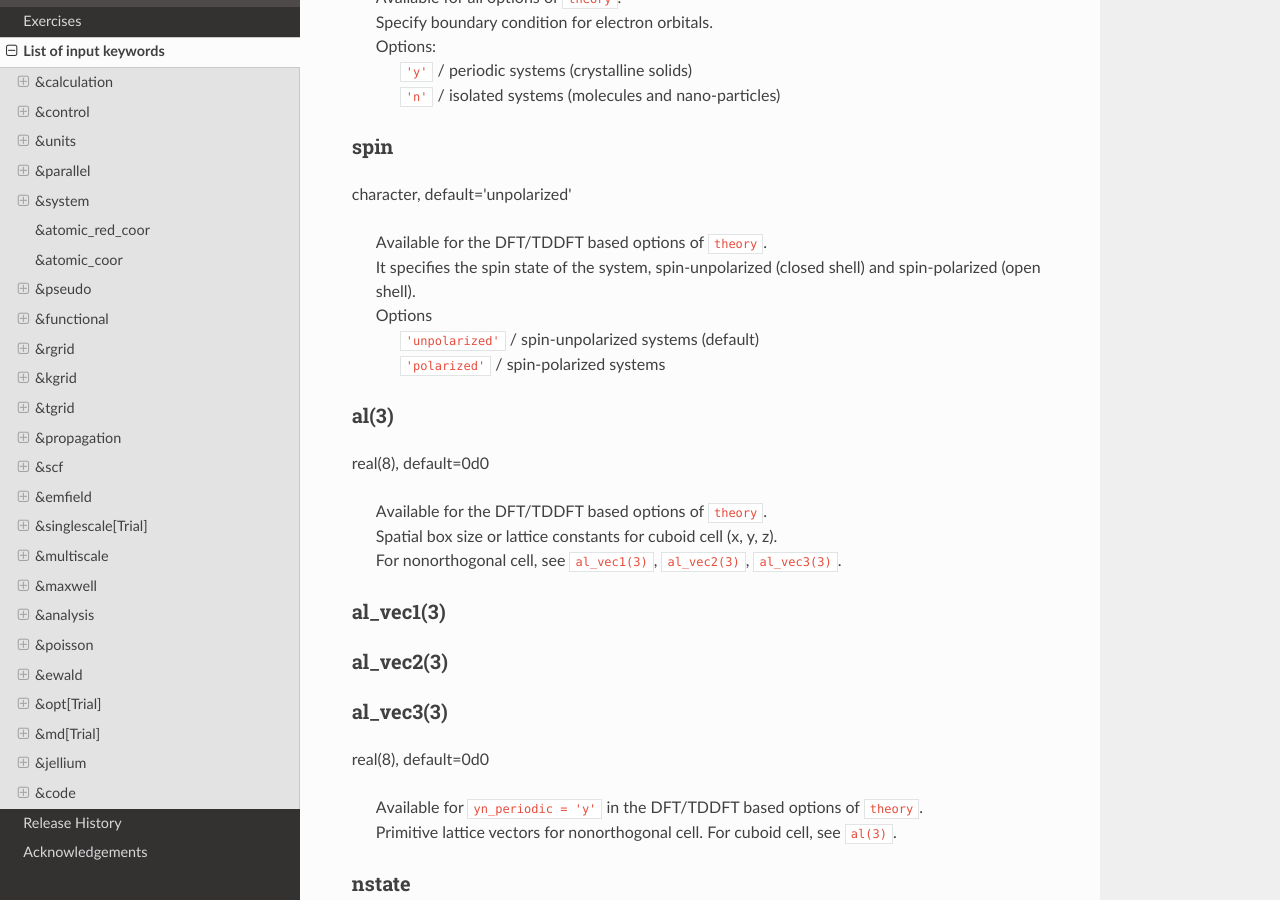
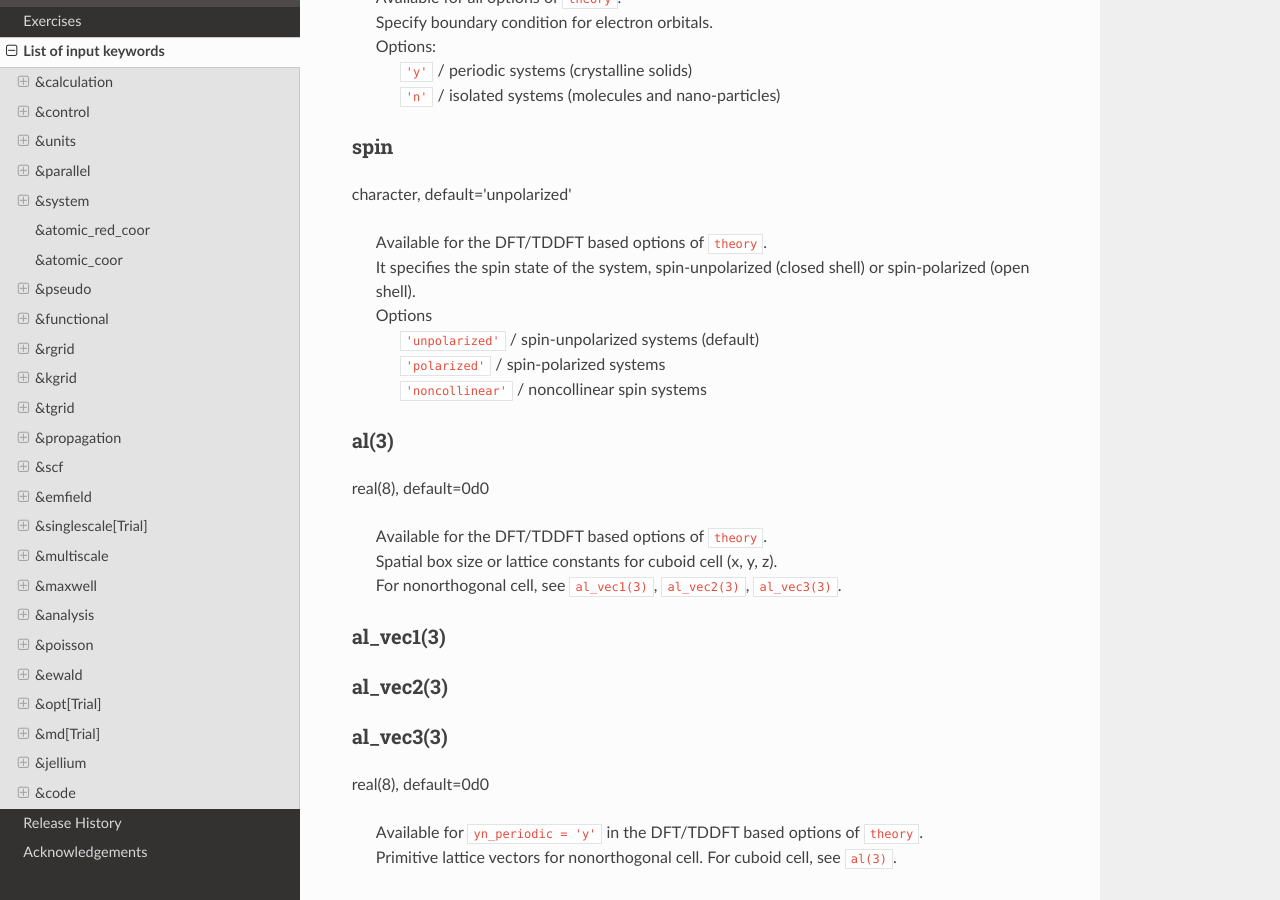
Before and after one commit to SALMON-TDDFT/SALMON-DOCS, a Sphinx documentation site: the page built from source/input_keyword_list.rst, in a window 1280 px wide and 900 px high, scrolled down 7822 px. Built offline with Sphinx 7.4.7 and the Read the Docs theme 2.0.0, drawn with Linux system fonts in a browser that asks for light colours; formulas are drawn with MathJax 3; some of the changed text lies outside the part shown.

Commit message:
Update input_keyword_list.rst

```diff
--- a/source/input_keyword_list.rst
+++ b/source/input_keyword_list.rst
@@ -386,10 +386,11 @@ spin
 character, default='unpolarized'
 
    | Available for the DFT/TDDFT based options of ``theory``.
-   | It specifies the spin state of the system, spin-unpolarized (closed shell) and spin-polarized (open shell).
+   | It specifies the spin state of the system, spin-unpolarized (closed shell) or spin-polarized (open shell).
    | Options
    |   ``'unpolarized'`` / spin-unpolarized systems (default)
    |   ``'polarized'`` / spin-polarized systems
+   |   ``'noncollinear'`` / noncollinear spin systems
 
 .. _al(3):
 
@@ -523,11 +524,14 @@ file_atom_coor
 yn_spinorbit
 ^^^^^^^^^^^^
 
-[Trial] character, default='n'
+character, default='n'
+
+   | Available for the DFT/TDDFT based options of ``theory``.
+   | Option for the spin-orbit coupling
 
    | Options
    |   ``'y'`` / enable
-   |   ``'n'`` / disable
+   |   ``'n'`` / disable (default)
 
 .. _yn_symmetry:
 
```
